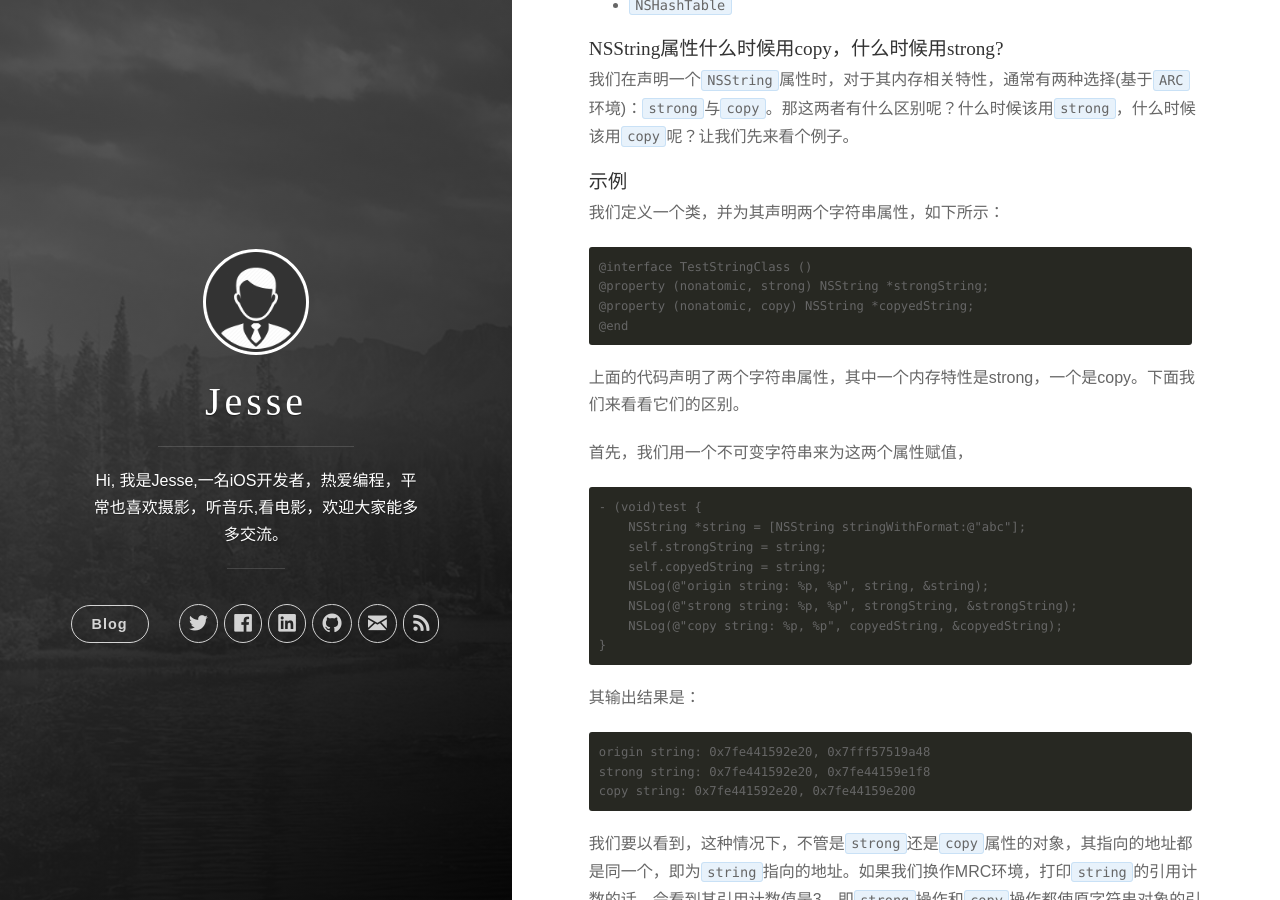
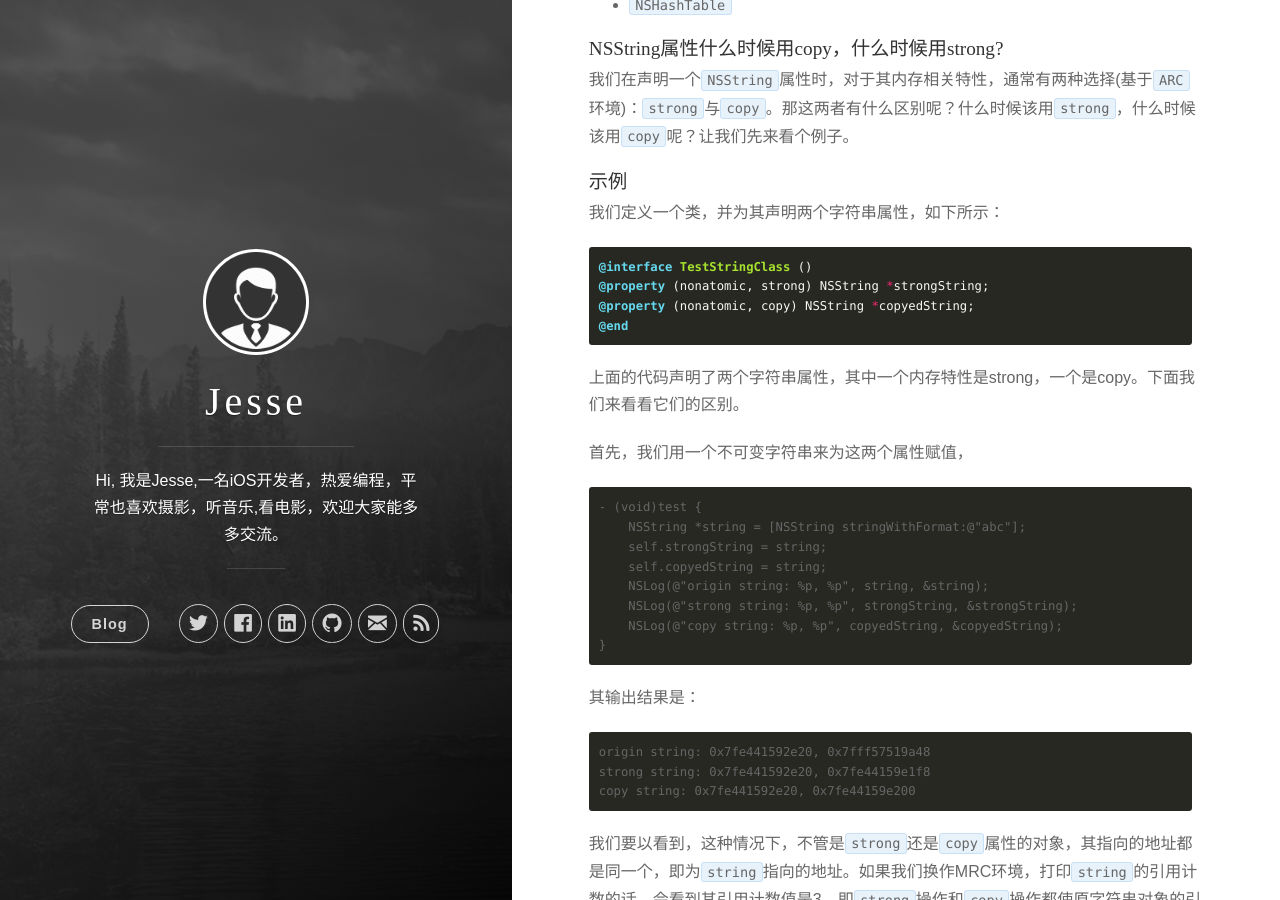
Before and after one commit to JesseZhu/jessezhu.github.io, a Jekyll site: the page built from _posts/2015-05-10-iOS-tips-set.markdown, in a window 1280 px wide and 900 px high, scrolled down 459 px. Built offline with Jekyll 4.4.1, drawn with Linux system fonts in a browser that asks for light colours.

Commit message:
no message

````diff
--- a/_posts/2015-02-11-Mac-tips.markdown
+++ b/_posts/2015-02-11-Mac-tips.markdown
@@ -1,4 +1,5 @@
 ---
+layout: "post"
 title:  "Mac 提升效率"
 date:   2015-02-11 19:24:22
 categories: [jekyll]
--- a/_posts/2015-05-10-iOS-tips-set.markdown
+++ b/_posts/2015-05-10-iOS-tips-set.markdown
@@ -20,7 +21,7 @@ tags: [能工巧匠]
 #### 示例
 我们定义一个类，并为其声明两个字符串属性，如下所示：
 
-```
+```objc
 @interface TestStringClass ()
 @property (nonatomic, strong) NSString *strongString;
 @property (nonatomic, copy) NSString *copyedString;
--- a/_posts/2015-12-10-iOS-runtime.markdown
+++ b/_posts/2015-12-10-iOS-runtime.markdown
@@ -5,7 +5,8 @@ categories: [杂项]
 tags: [能工巧匠]
 ---
 大家好，今天带来一些我对runtime的认识，希望能帮到大家。
->Runtime（运行时机制，是iOS开发人员迈向高阶的必学课程），今天我就在这篇文章中，简单介绍一些Runtime的使用方法，希望可以帮助大家更快速度的掌握Runtime。
+
+> Runtime（运行时机制，是iOS开发人员迈向高阶的必学课程），今天我就在这篇文章中，简单介绍一些Runtime的使用方法，希望可以帮助大家更快速度的掌握Runtime。
 
 ### 一，简介
 Runtime呢，简称也就是运行时（翻译过来也是运行时），是一套底层的C语言的API，在iOS开发中的核心组成部分。
````
Also changed, not shown: other parts of _posts/2015-05-10-iOS-tips-set.markdown (+1 -0 lines).
